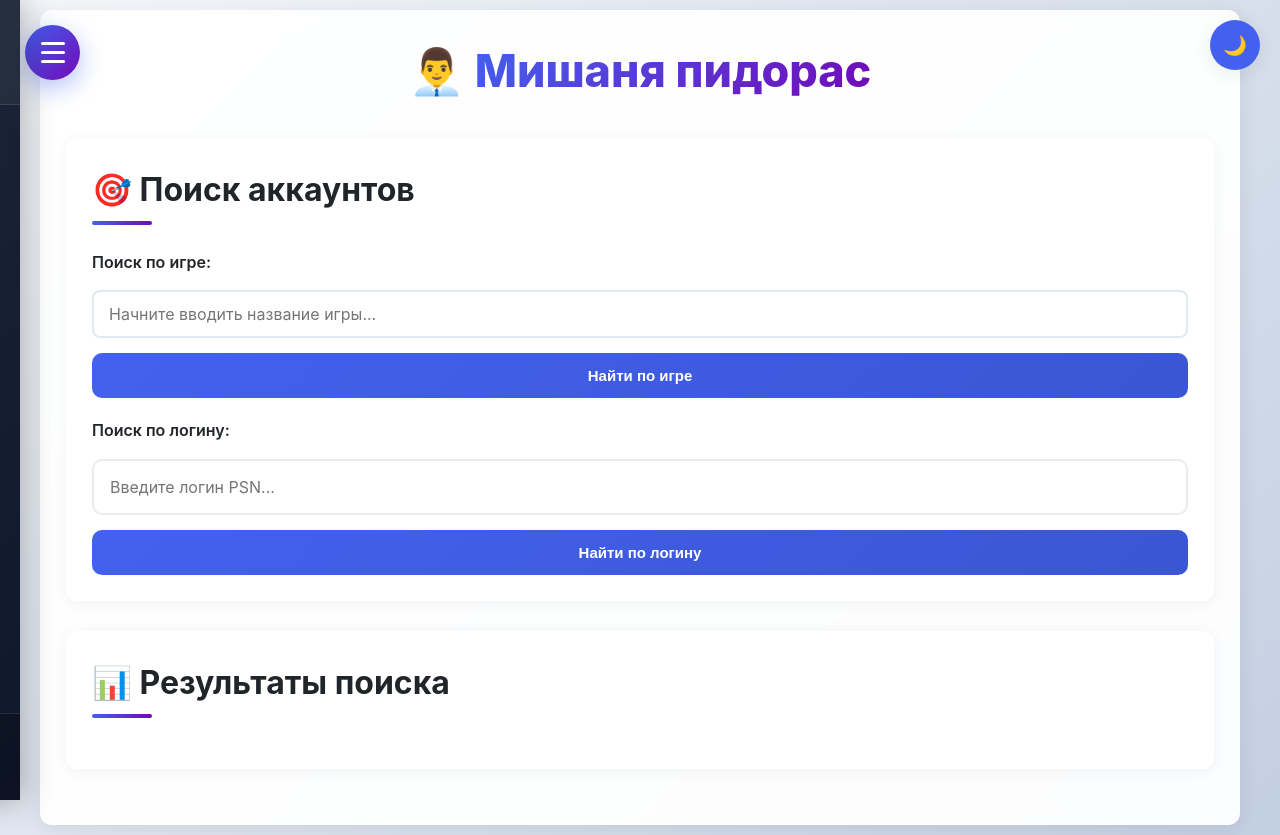
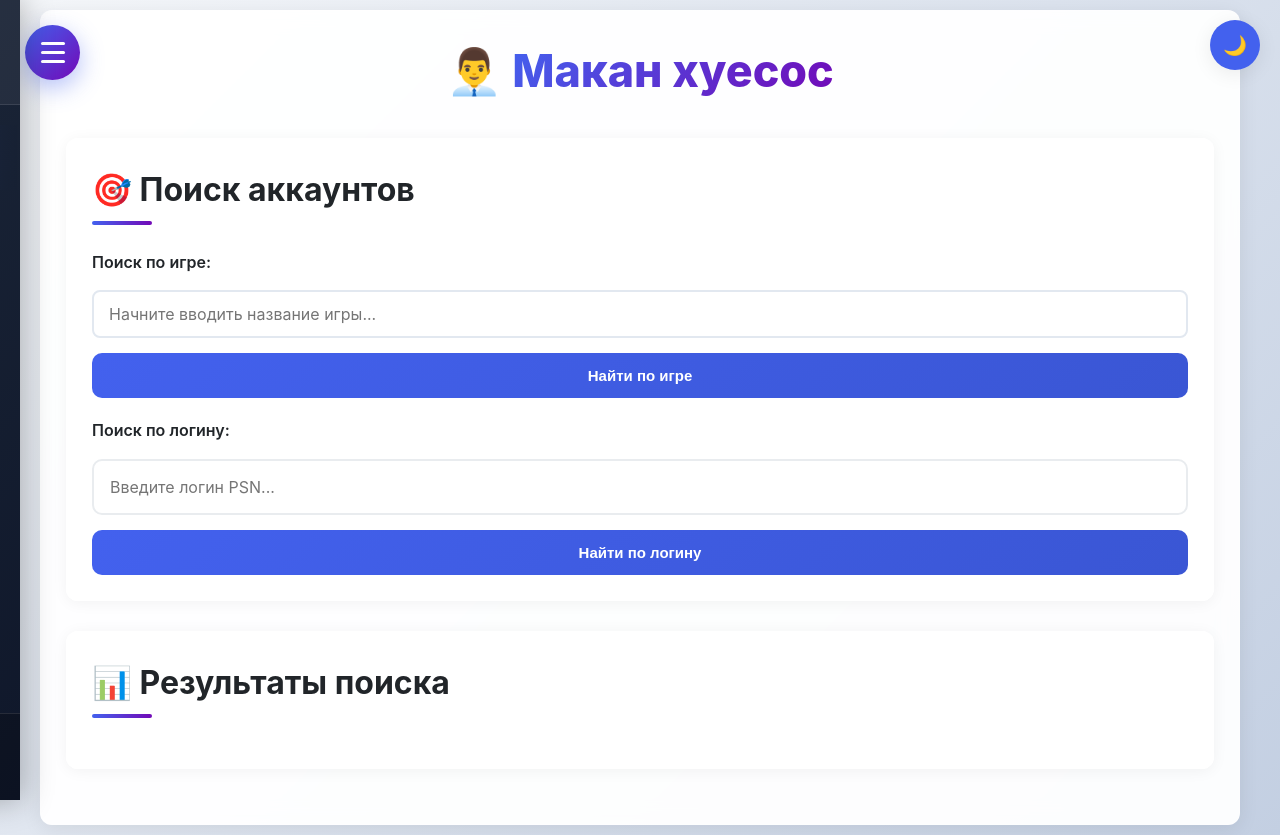
Before and after one commit to IvanSham221/game-accounts-manager, a plain HTML site: page manager.html in a window 1280 px wide. Drawn offline with Linux system fonts and the light colour scheme; no server answers; sample sign-in values are in the browser's storage.

Commit message:
Add files via upload

```diff
--- a/manager.html
+++ b/manager.html
@@ -48,7 +48,7 @@
 <!-- Оверлей для закрытия меню -->
 <div id="menuOverlay" class="menu-overlay" onclick="toggleMobileMenu()"></div>
     <div class="container">
-        <h1><span>👨‍💼</span><span>Мишаня пидорас</span></h1>
+        <h1><span>👨‍💼</span><span>Макан хуесос</span></h1>
         <div class="section">
             <h2>🎯 Поиск аккаунтов</h2>
             <div class="search-container">
```
